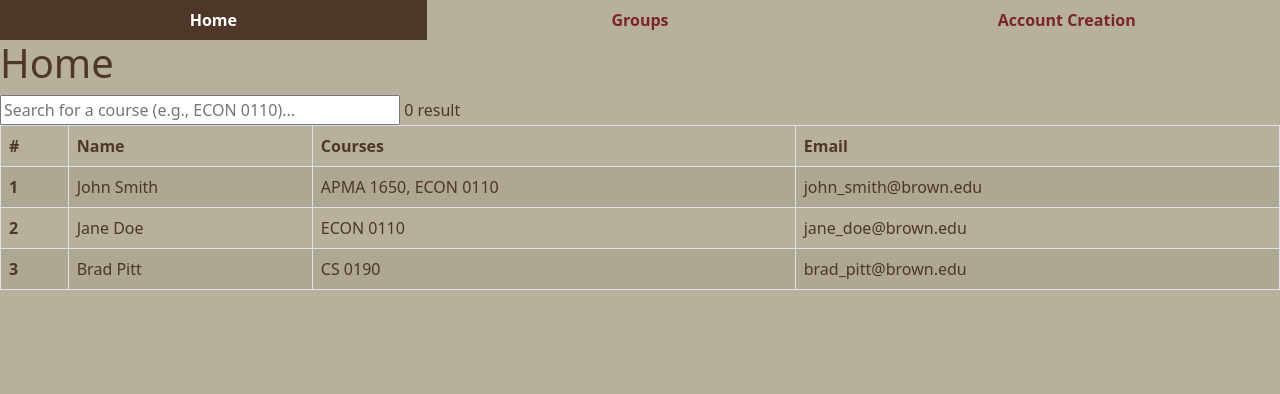
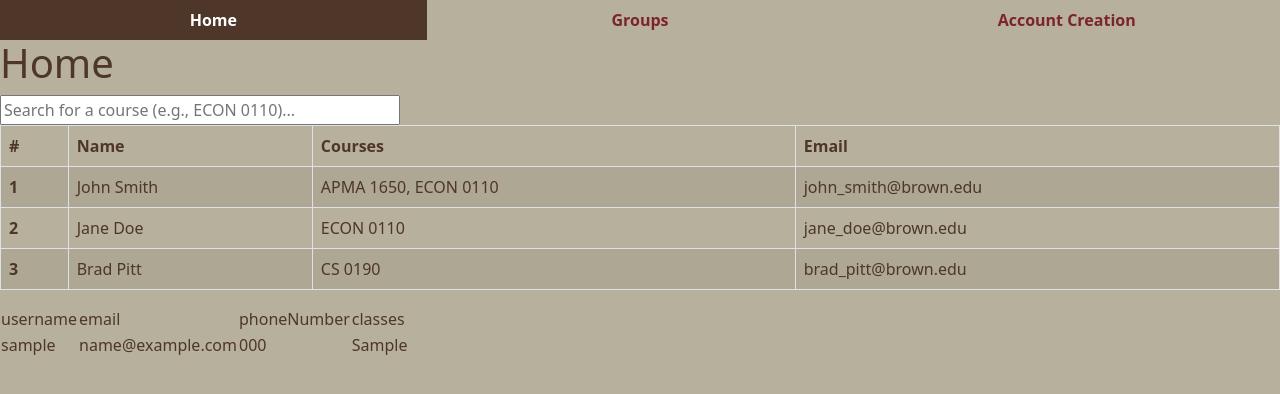
Before and after one commit to schornb/vision, a PHP site: page /table.php in a window 1280 px wide. Shown: the top 394 px of the page. Run offline with PHP 8.4, Linux system fonts and the light colour scheme; tables that the repository leaves empty or names only in its code hold one stand-in row (values such as "Sample post"); data that the repository does not hold is empty.

Commit message:
added datatable from sql query to main page

```diff
--- a/groups.html
+++ b/groups.html
@@ -13,7 +13,7 @@
       <a class="nav-link active" aria-current="page" href="groups.html"><b>Groups</b></a>
     </li>
     <li class="nav-item">
-      <a class="nav-link" href="account-creation.html"><b>Account Creation</b></a>
+      <a class="nav-link" href="register.php"><b>Account Creation</b></a>
     </li>
   </ul>
   <h1>Groups</h1>
--- a/profile.html
+++ b/profile.html
@@ -17,6 +17,6 @@
     </li>
   </ul>
   <h1>Profile</h1>
-  <h3><a href="account-creation.html">Create an Account</a></h3>
+  <h3><a href="register.php">Create an Account</a></h3>
 </body>
 </html>
--- a/register.php
+++ b/register.php
@@ -53,13 +53,13 @@ h3 {text-align: center;}
 <body>
   <ul class="nav nav-tabs nav-justified">
     <li class="nav-item">
-      <a class="nav-link" href="index.html"><b>Home</b></a>
+      <a class="nav-link" href="table.php"><b>Home</b></a>
     </li>
     <li class="nav-item">
       <a class="nav-link" href="groups.html"><b>Groups</b></a>
     </li>
     <li class="nav-item">
-      <a class="nav-link active" aria-current="page" href="account-creation.html"><b>Account Creation</b></a>
+      <a class="nav-link active" aria-current="page" href="register.php"><b>Account Creation</b></a>
     </li>
   </ul>
   <h1>Profile</h1>
--- a/table.php
+++ b/table.php
@@ -48,25 +48,31 @@
 				<td>brad_pitt@brown.edu</td>
 			</tr>
 		</tbody>
-		<?php
-		$conn = mysql_connect("localhost", "root", "", "company");
-		if ($conn->connect_error) {
-			die("Connection failed:". $conn->connect_error);
+	<?php
+		require 'includes/database.php';
+
+		$result = mysqli_query($conn, "SELECT username, email, phoneNumber, classes FROM users");
+		$all_property = array();  //declare an array for saving property
+
+		//showing property
+		echo '<table class="data-table">
+        <tr class="data-heading">';  //initialize table tag
+		while ($property = mysqli_fetch_field($result)) {
+    	echo '<td>' . $property->name . '</td>';  //get field name for header
+    	array_push($all_property, $property->name);  //save those to array
 		}
-		$sql = "SELECT Name, Courses, Email from profiles";
-		$result = $conn->query($sql);
-		if ($result-> num_rows > 0) {
-			while($row = $result->fetch_assoc()) {
-				echo "<tr><td>". $row["#"] ."</td><td>". $row["1"]. "</td><td>".
-				$row["2"] ."</td><td>". $row["3"] ."</td></tr>";
-			}
-			echo "</table>";
-		}
-		else{
-			echo "0 result";
-		}
-		$conn->close();
-		?>
+		echo '</tr>'; //end tr tag
+
+		//showing all data
+		while ($row = mysqli_fetch_array($result)) {
+    	echo "<tr>";
+    	foreach ($all_property as $item) {
+        	echo '<td>' . $row[$item] . '</td>'; //get items using property value
+    }
+    echo '</tr>';
+	}
+echo "</table>";
+?>
 </table>
 	<script>
 		function myFunction() {
```
